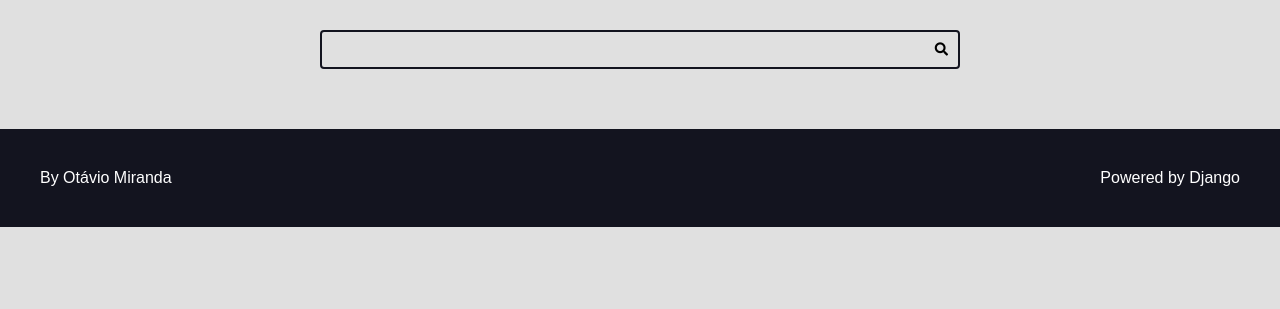
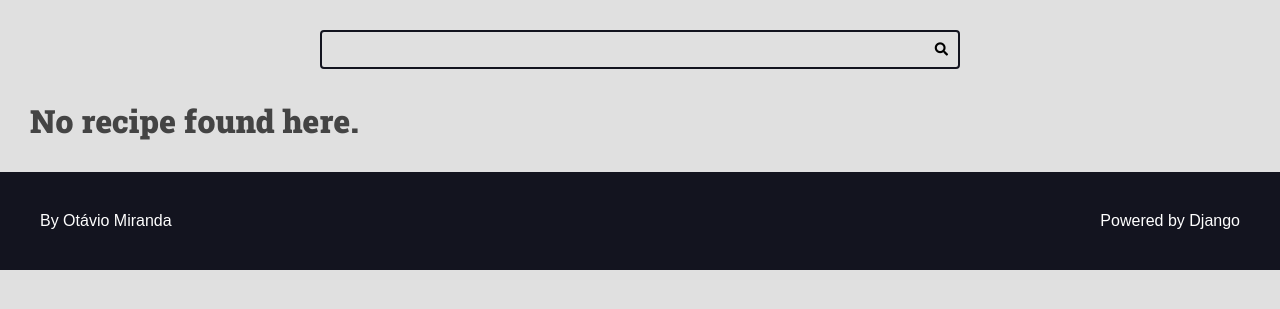
Before and after one commit to fafreir/curso-django-projeto1, a Django app: page / in a window 1280 px wide. Shown: the part 113-422 px from the top of the page. Run offline with Django 5.2, Linux system fonts and the light colour scheme; data comes from the database, SQL or seed files in the repository; both versions use the stored data as it was after the commit.

Commit message:
Atualização

```diff
--- a/recipes/templates/recipes/pages/home.html
+++ b/recipes/templates/recipes/pages/home.html
@@ -6,6 +6,8 @@
 <div class="main-content main-content-list container">
     {% for recipe in recipes %}
         {% include 'recipes/partials/recipe.html' %}
+    {% empty %}
+        <h1>No recipe found here. </h1>
     {% endfor %}
 </div>
 {% endblock content %}
--- a/recipes/views.py
+++ b/recipes/views.py
@@ -6,6 +6,7 @@ from recipes.models import Recipe
 
 def home(request):
     recipes = Recipe.objects.filter(is_published=True).order_by('-id')
+
     return render(request, 'recipes/pages/home.html', context={
         'recipes': recipes,
     })
```
Also changed, not shown: db.sqlite3, projeto/.draw/anotacao_estudo.txt.
